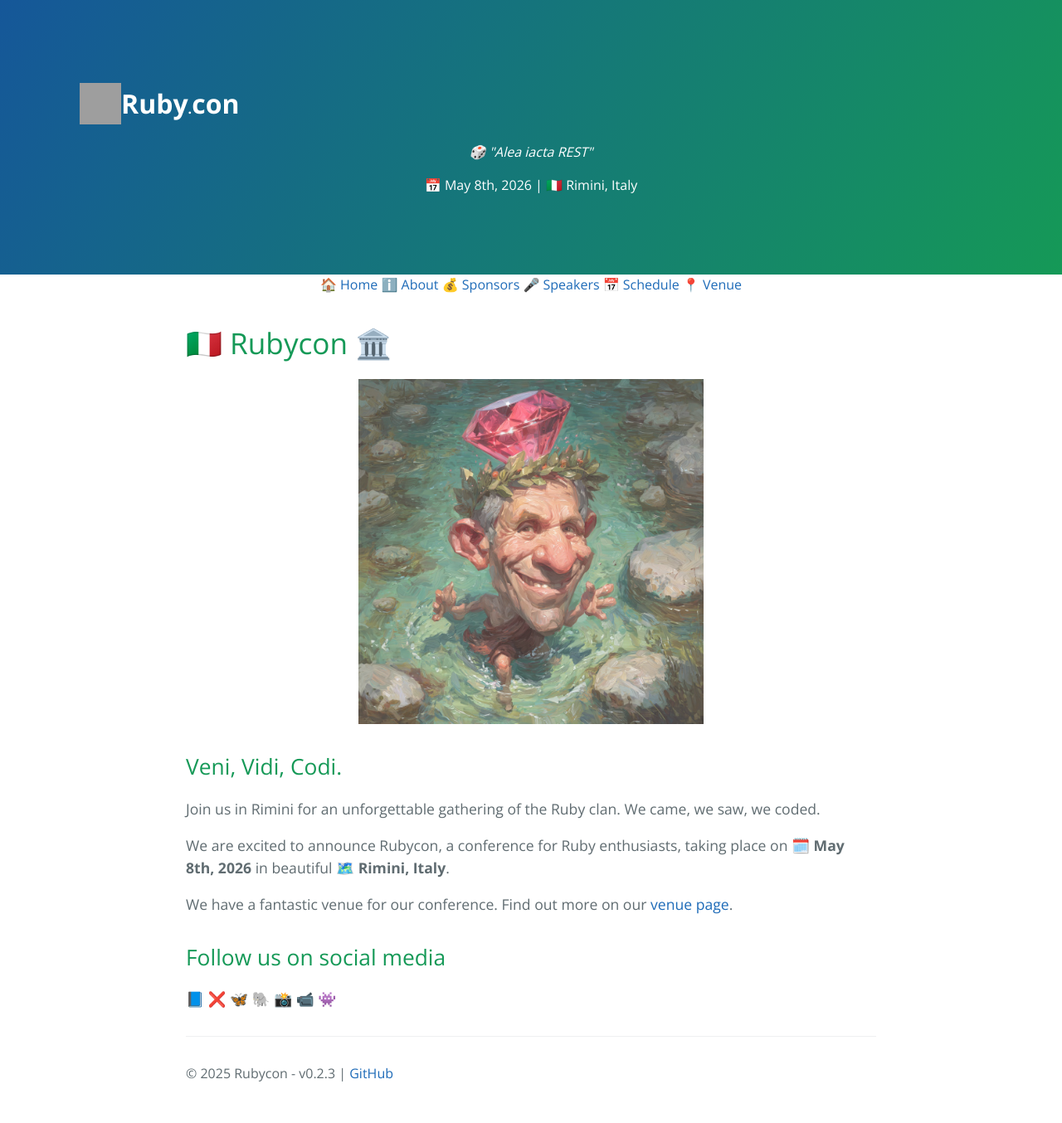
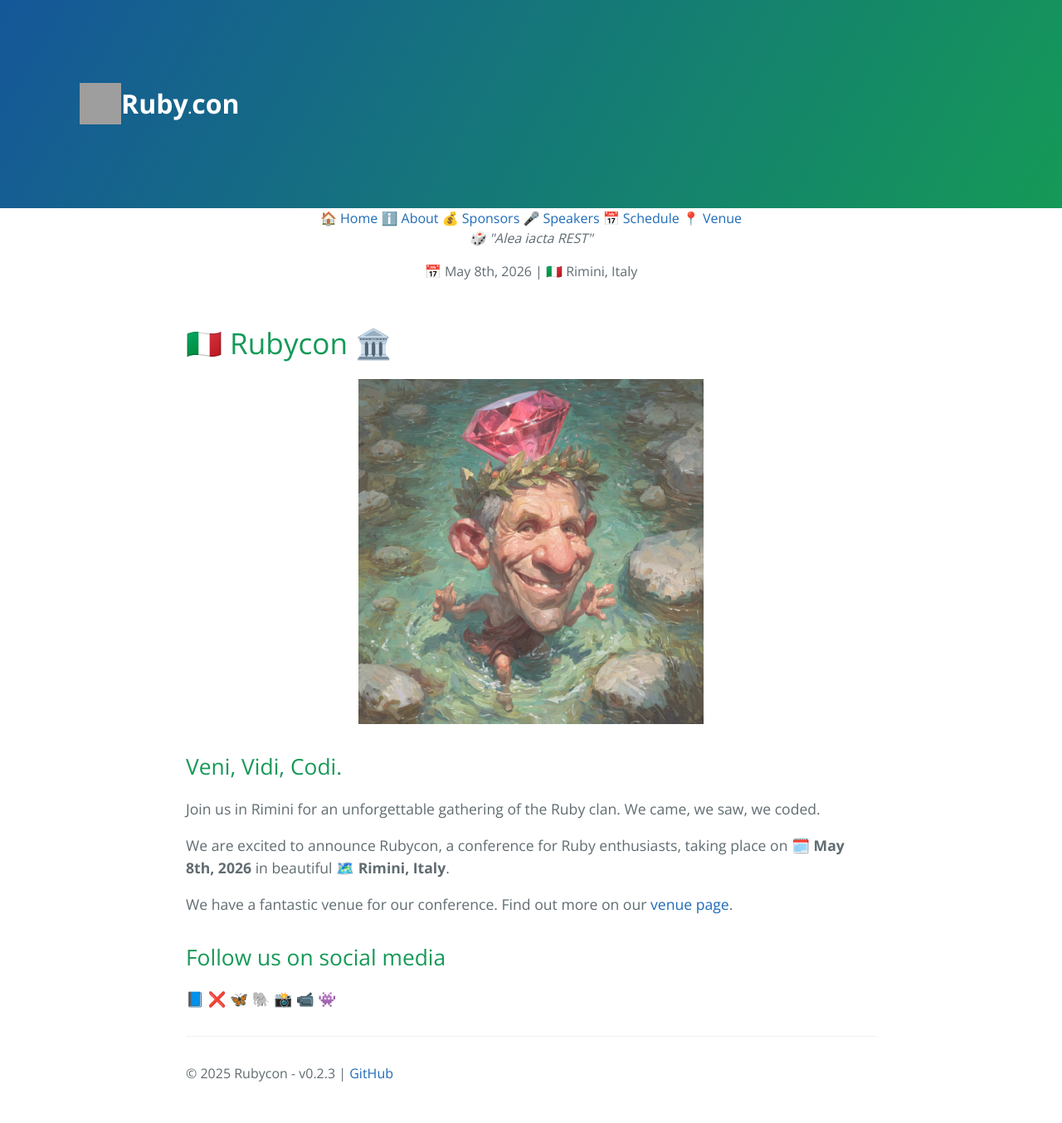
Before and after one commit to palladius/rubycon.it, a Jekyll site: the page built from rubycon.it/index.md, in a window 1280 px wide. Shown: the whole page at 83% size. Built offline with Jekyll 4.4.1, drawn with Linux system fonts in a browser that asks for light colours; grey boxes are pictures that could not be loaded.

Commit message:
feat: separate event details from header

```diff
--- /dev/null
+++ b/rubycon.it/_includes/event_details.html
@@ -0,0 +1,4 @@
+<div class="event-details" style="text-align: center;">
+          <i>🎲 "Alea iacta REST"</i>
+          <p>📅 {{ site.event.date }} | 🇮🇹 {{ site.event.location }}</p>
+        </div>
--- a/rubycon.it/_includes/header.html
+++ b/rubycon.it/_includes/header.html
@@ -3,8 +3,4 @@
         <img src="{{ "/assets/images/logo.png" | relative_url }}" alt="Rubycon logo" style="width: 50px; height: 50px;">
         <h1>Ruby<span style="font-size: 0.5em;">.</span>con</h1>
       </div>
-      <div class="event-details" style="text-align: center;">
-          <i>🎲 "Alea iacta REST"</i>
-          <p>📅 {{ site.event.date }} | 🇮🇹 {{ site.event.location }}</p>
-        </div>
     </header>
--- a/rubycon.it/_layouts/default.html
+++ b/rubycon.it/_layouts/default.html
@@ -17,6 +17,7 @@
 
     {% include header.html %}
     {% include navigation.html %}
+    {% include event_details.html %}
 
     <main id="content" class="main-content" role="main">
       {{ content }}
```
Also changed, not shown: .gemini/settings.json (added).
